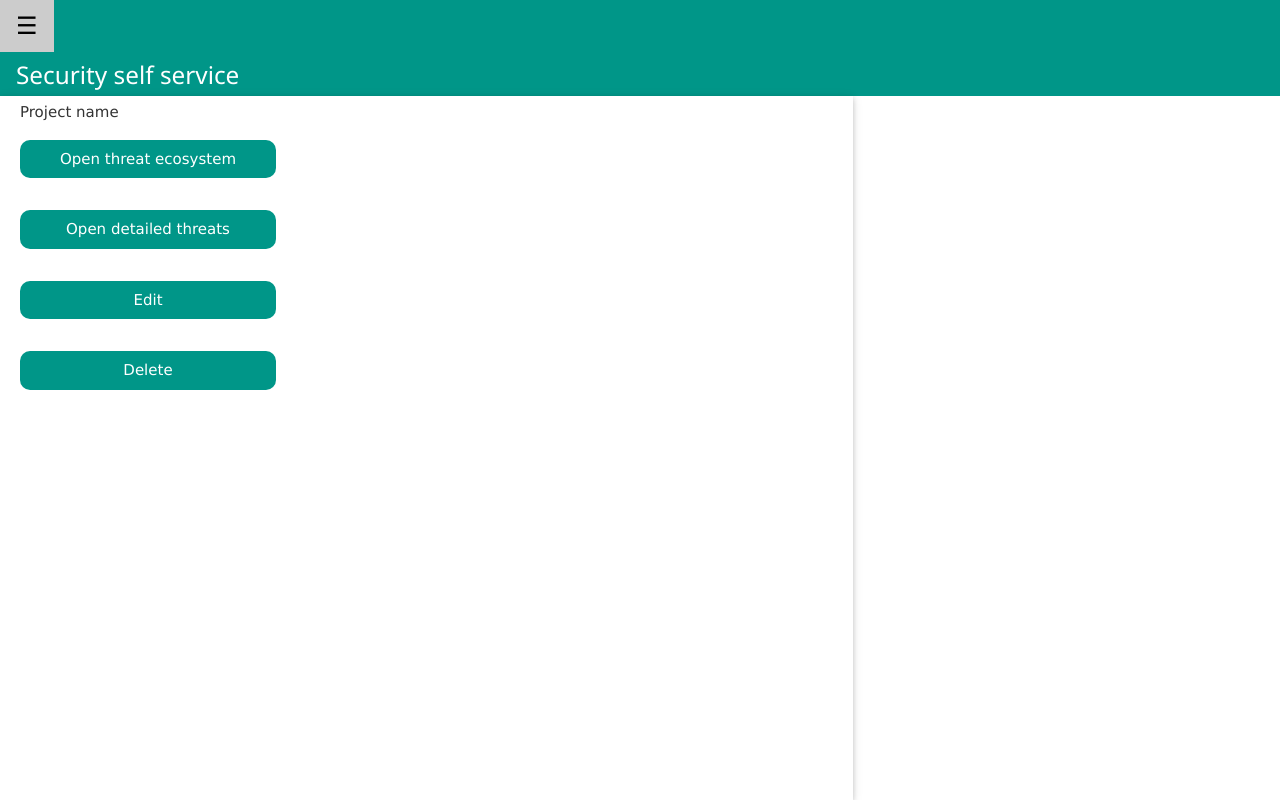
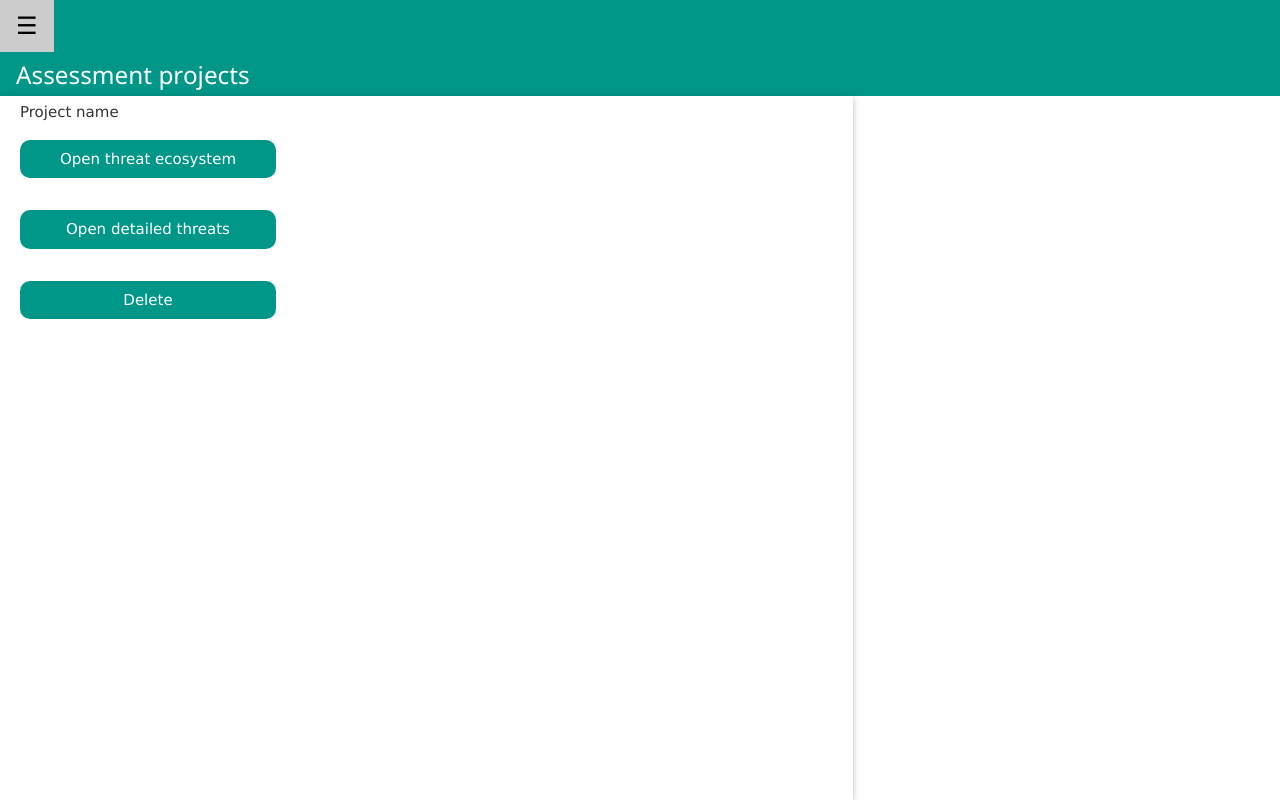
Before and after one commit to McMatty/Security-Assessement, a Django app: page /level0/threats/list in a window 1280 px wide. Run offline with Django 3.2, Linux system fonts and the light colour scheme; data comes from the database, SQL or seed files in the repository; both versions use the stored data as it was after the commit; some libraries are stand-ins or nearby versions.

Commit message:
html update

```diff
--- a/level0/templates/level0/project-content.html
+++ b/level0/templates/level0/project-content.html
@@ -3,8 +3,8 @@
 </div>
 <div id="information" class="col-sm-8 w3-bar-block w3-card-2">
     <ul class="threat-list">
-        {% for threat in threats %}
-        <li class="threat" id="{{threat.id}}">{{threat.name}}</li>
+        {% for host in hosts %}
+        <li class="threat" id="{{host.id}}">{{host.name}}</li>
         {% endfor %}
     </ul>
 </div>
--- a/level0/templates/level0/project-list.html
+++ b/level0/templates/level0/project-list.html
@@ -3,8 +3,7 @@
          <div class="project">
             <div>{{project.projectName}}</div>
             <div><a class="w3-col w3-button w3-block w3-section w3-teal w3-ripple w3-padding" href="/level0/threats/{{project.id}}">Open threat ecosystem</a></div>
-             <div><a class="w3-col w3-button w3-block w3-section w3-teal w3-ripple w3-padding" href="/level0/features/{{project.id}}">Open detailed threats</a></div>
-            <div><a class="w3-col w3-button w3-block w3-section w3-teal w3-ripple w3-padding">Edit</a></div>
+            <div><a class="w3-col w3-button w3-block w3-section w3-teal w3-ripple w3-padding" href="/level0/features/{{project.id}}">Open detailed threats</a></div>
             <div><a class="w3-col w3-button w3-block w3-section w3-teal w3-ripple w3-padding" onclick="deleteProject({{project.id}})">Delete</a></div>
          </div>
         {% endfor %}
--- a/level0/templates/level0/threats.html
+++ b/level0/templates/level0/threats.html
@@ -25,24 +25,6 @@
                     <li><a href="/level0/threats/list">List</a></li>
                 </ul>
             </li>
-            <!--
-            <li class="has-children">
-                <input type="checkbox" name="group-2" id="group-2" unchecked>
-                <label for="group-2">Developer threats</label>
-                <ul>
-                    <li><a href="/level0/features/new">New</a></li>
-                    <li><a href="#0">List</a></li>
-                </ul>
-            </li>
-            <li class="has-children">
-                <input type="checkbox" name="group-3" id="group-3" unchecked>
-                <label for="group-3">Configure threats</label>
-                <ul>
-                    <li><a href="#0">Assign controls</a></li>
-                    <li><a href="#0">List</a></li>
-                </ul>
-            </li>
-            -->
         </ul>
         <!-- cd-accordion-menu -->
     </div>
@@ -51,7 +33,7 @@
         <div class="w3-teal header">
             <button class="w3-button w3-teal w3-xlarge" onclick="toggle_sidebar()">&#9776;</button>
             <div class="w3-container">
-                <h1>Security self service</h1>
+                <h1>Assessment projects</h1>
             </div>
         </div>
         <div id="container" class="w3-animate-opacity">
```
Also changed, not shown: db.sqlite3.
